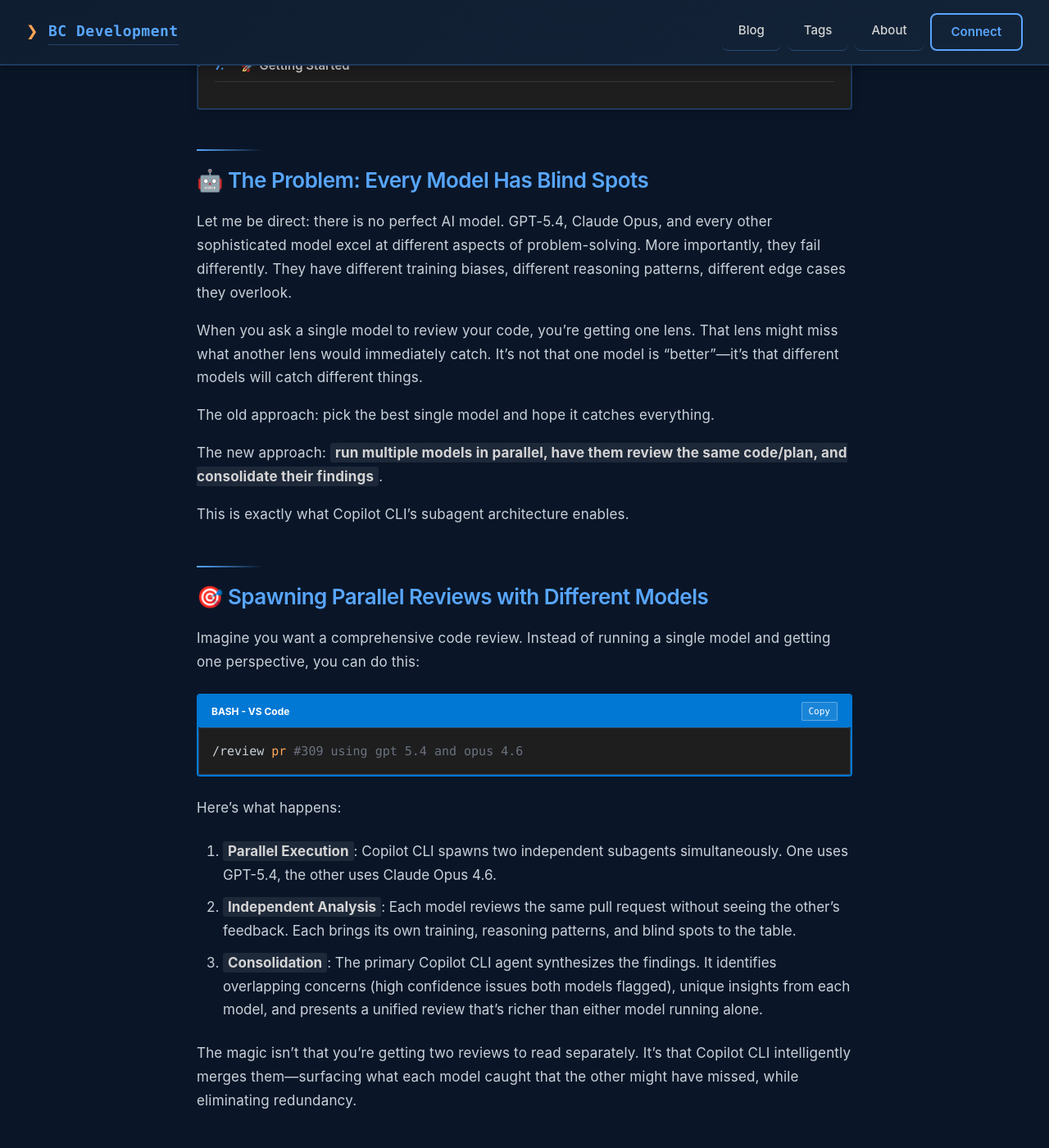
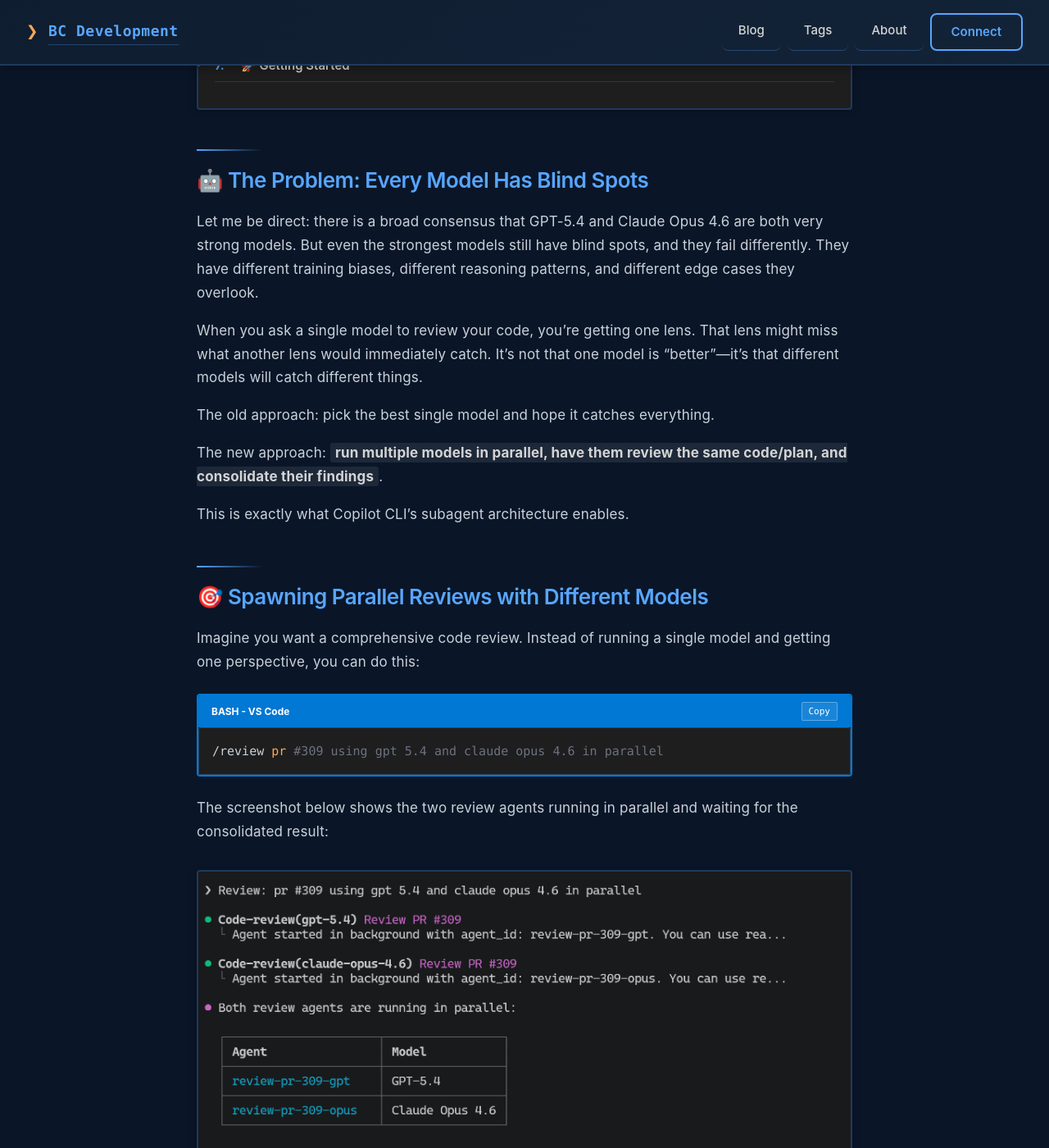
Before and after one commit to FBakkensen/FBakkensen.github.io, a Jekyll site: the page built from _posts/2026-04-10-github-copilot-cli-multi-model-subagents.md, in a window 1280 px wide and 1400 px high, scrolled down 978 px. Shown: the whole window at 82% size. Built offline with Jekyll 4.4.1, drawn with Linux system fonts in a browser that asks for light colours; some web fonts are replaced; some of the changed text lies outside the part shown.

Commit message:
Refine Copilot CLI multi-model post with supporting screenshots
Add separate screenshots for the two-model review example and the
nine-subagent al-code-review example. Update the post text so each
image appears in the correct narrative context.

Co-authored-by: Copilot <223556219+Copilot@users.noreply.github.com>

````diff
--- a/_posts/2026-04-10-github-copilot-cli-multi-model-subagents.md
+++ b/_posts/2026-04-10-github-copilot-cli-multi-model-subagents.md
@@ -16,7 +16,7 @@ GitHub Copilot CLI introduced a compelling answer: **run multiple models in para
 
 ## 🤖 The Problem: Every Model Has Blind Spots
 
-Let me be direct: there is no perfect AI model. GPT-5.4, Claude Opus, and every other sophisticated model excel at different aspects of problem-solving. More importantly, they fail differently. They have different training biases, different reasoning patterns, different edge cases they overlook.
+Let me be direct: there is a broad consensus that GPT-5.4 and Claude Opus 4.6 are both very strong models. But even the strongest models still have blind spots, and they fail differently. They have different training biases, different reasoning patterns, and different edge cases they overlook.
 
 When you ask a single model to review your code, you're getting one lens. That lens might miss what another lens would immediately catch. It's not that one model is "better"—it's that different models will catch different things.
 
@@ -31,9 +31,12 @@ This is exactly what Copilot CLI's subagent architecture enables.
 Imagine you want a comprehensive code review. Instead of running a single model and getting one perspective, you can do this:
 
 ```bash
-/review pr #309 using gpt 5.4 and opus 4.6
+/review pr #309 using gpt 5.4 and claude opus 4.6 in parallel
 ```
 
+The screenshot below shows the two review agents running in parallel and waiting for the consolidated result:
+
+![Copilot CLI spawning GPT-5.4 and Claude Opus 4.6 review agents in parallel](/assets/images/2026-04-10-github-copilot-cli-multi-model-subagents/pr-309-gpt-opus-parallel.png)
 Here's what happens:
 
 1. **Parallel Execution**: Copilot CLI spawns two independent subagents simultaneously. One uses GPT-5.4, the other uses Claude Opus 4.6.
@@ -41,6 +44,12 @@ Here's what happens:
 3. **Consolidation**: The primary Copilot CLI agent synthesizes the findings. It identifies overlapping concerns (high confidence issues both models flagged), unique insights from each model, and presents a unified review that's richer than either model running alone.
 
 The magic isn't that you're getting two reviews to read separately. It's that Copilot CLI intelligently merges them—surfacing what each model caught that the other might have missed, while eliminating redundancy.
+
+And this is not limited to two models. I also built an [al-code-review skill](https://github.com/FBakkensen/bc-agentic-dev-tools-marketplace/blob/master/plugins/al-code-review/skills/al-code-review/SKILL.md) that asks for three review angles—Performance, Bug Hunter, and Code Reuse. A prompt like `review pr #309 using gpt 5.4, opus 4.6 and sonnet 4.6 with the al-code-review skill` can fan out into **9 subagents**: 3 models × 3 review angles. That is where Copilot CLI gets especially interesting: you can stack model diversity and review diversity at the same time.
+
+The screenshot below shows all nine subagents running in parallel across the three models and three review angles:
+
+![All 9 review subagents running in parallel for PR 309](/assets/images/2026-04-10-github-copilot-cli-multi-model-subagents/pr-309-9-subagents.png)
 
 ### Why This Matters
 
````
Also changed, not shown: assets/images/2026-04-10-github-copilot-cli-multi-model-subagents/pr-309-9-subagents.png (added), assets/images/2026-04-10-github-copilot-cli-multi-model-subagents/pr-309-gpt-opus-parallel.png (added).
